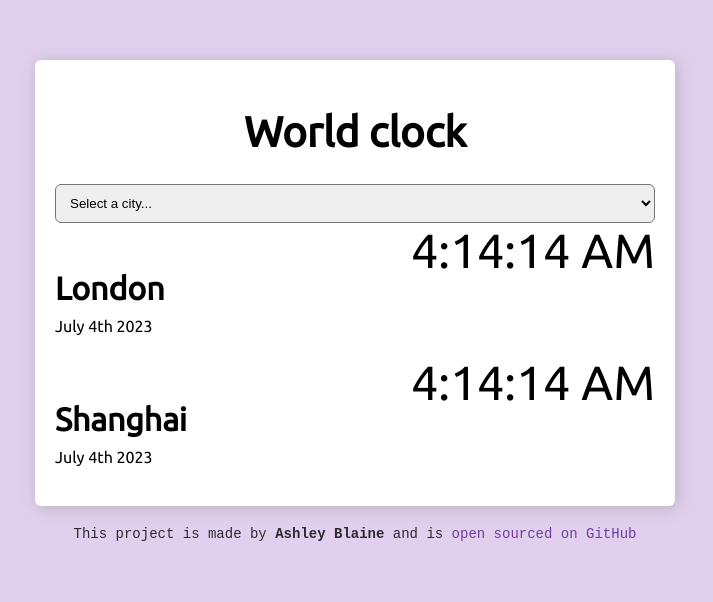
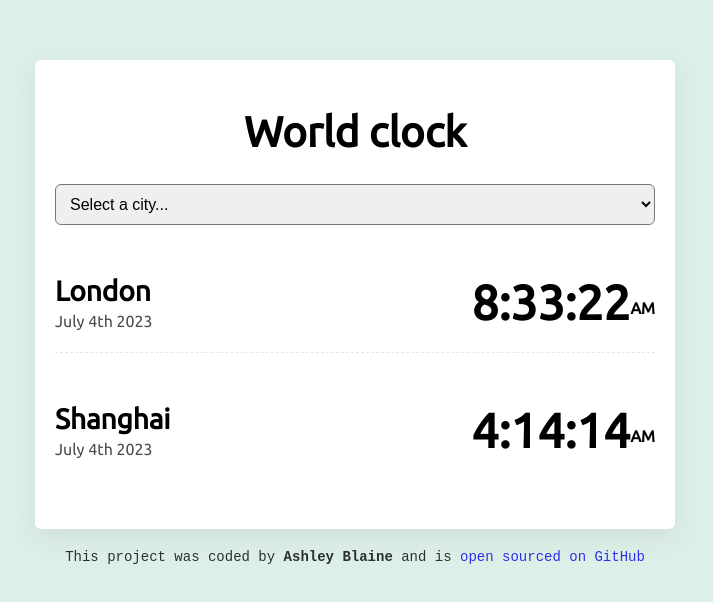
Before and after one commit to a-blaine/world-clock-project, a plain HTML site: page index.html in a window 1280 px wide. Shown: the whole page, without its empty margins (285-998 px from the left). Drawn offline with Linux system fonts and the light colour scheme.

Commit message:
Reorganised HTML .city structure and added CSS

```diff
--- a/css/styles.css
+++ b/css/styles.css
@@ -1,8 +1,16 @@
 @import url("https://fonts.googleapis.com/css2?family=Ubuntu&display=swap");
 
 body {
-  background-color: rgb(224, 208, 238);
-  font-family: Ubuntu;
+  background: #ddf0e7;
+  font-family: "Ubuntu", sans-serif;
+}
+
+select {
+  border-radius: 6px;
+  display: block;
+  font-size: 16px;
+  padding: 10px;
+  width: 100%;
 }
 
 h1 {
@@ -10,47 +18,64 @@ h1 {
   text-align: center;
 }
 
-h2 {
-  font-size: 32px;
-  margin-bottom: 10px;
+h1,
+footer {
+  text-align: center;
 }
 
-select {
-  border-radius: 6px;
-  padding: 10px;
-  width: 100%;
+h2 {
+  font-size: 28px;
+  margin: 0 0 5px;
 }
 
 .container {
   background-color: #ffffff;
   border-radius: 6px;
-  box-shadow: 2px 2px 15px rgba(158, 157, 157, 0.589);
+  box-shadow: rgba(149, 157, 165, 0.2) 0px 8px 24px;
+  display: block;
   margin: 60px auto 20px;
   padding: 20px;
   width: 600px;
 }
 
+.container a {
+  text-decoration: none;
+  font-weight: bold;
+}
+
 .city {
+  border-bottom: 1px dashed rgba(193, 192, 192, 0.4);
   display: flex;
   justify-content: space-between;
-  border-bottom: all dashed rgba(193, 192, 192, 0.4);
+  margin: 30px auto;
+  padding: 20px 0;
+}
+
+.city:last-child {
+  border: none;
 }
 
 .date {
-  margin: 20px 0;
-  line-height: ;
+  font-size: 16px;
+  margin-top: 4px;
+  opacity: 0.7;
 }
 
 .time {
   font-size: 48px;
+  font-weight: bold;
+}
+
+.time small {
+  font-size: 16px;
   vertical-align: middle;
+  line-height: 48px;
 }
 
 footer {
   font-family: monospace;
   font-size: 14px;
   opacity: 80%;
-  text-align: center;
 }
 
 footer a {
--- a/index.html
+++ b/index.html
@@ -18,25 +18,27 @@
         <option value="America/New_York">New York</option>
       </select>
       <div id="cities-container">
-        <div class="city">
-          <div class="date">
+        <div class="city" id="london">
+          <div>
             <h2>London</h2>
-            July 4th 2023
+            <div class="date">July 4th 2023</div>
           </div>
-          <div class="time">4:14:14 AM</div>
+          <div class="time">8:33:22<small>AM</small></div>
         </div>
-        <div class="city">
-          <div class="date">
+        <div class="city" id="shanghai">
+          <div>
             <h2>Shanghai</h2>
-            July 4th 2023
+            <div class="date">July 4th 2023</div>
           </div>
-          <div class="time">4:14:14 AM</div>
+          <div class="time">4:14:14<small>AM</small></div>
         </div>
       </div>
     </div>
     <footer>
-      This project is made by <strong>Ashley Blaine</strong> and is
-      <a href=""> open sourced on GitHub</a>
+      This project was coded by <strong>Ashley Blaine</strong> and is
+      <a href="https://github.com/a-blaine/world-clock-project" target="_blank">
+        open sourced on GitHub</a
+      >
     </footer>
     <script src="javascript/script.js"></script>
   </body>
```
